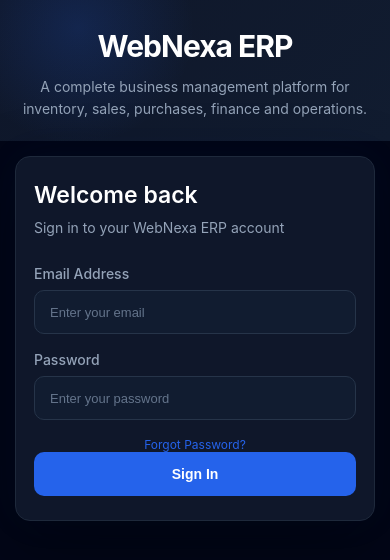
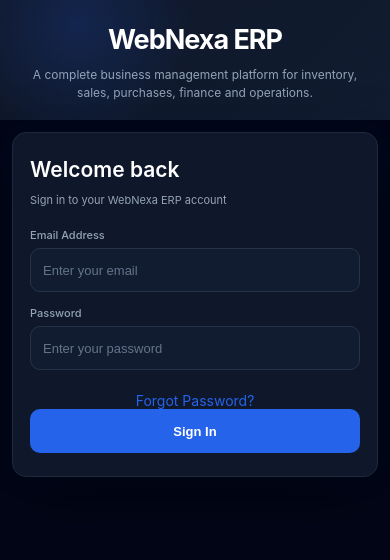
Before and after one commit to Ranjith2567/WebNexa-ERP-Management-, a React app in the folder frontend/: page /login in a window 390 px wide. Shown: the top 560 px of the page. Built offline with nearby package versions, Linux system fonts and the light colour scheme; the HTML template or start-up script is replaced by a standard one.

Commit message:
Fix login css

```diff
--- a/frontend/src/styles/login.css
+++ b/frontend/src/styles/login.css
@@ -10,6 +10,7 @@
   min-height: 100%;
   margin: 0;
   padding: 0;
+
   background: var(--bg-primary);
 }
 
@@ -37,10 +38,14 @@
    ========================================= */
 
 .login-page {
+  width: 100%;
   min-height: 100vh;
+
   display: flex;
+
   background: var(--bg-primary);
   color: var(--text-primary);
+
   overflow: hidden;
 }
 
@@ -57,7 +62,6 @@
   justify-content: center;
 
   padding: 80px;
-  box-sizing: border-box;
 
   background:
     radial-gradient(
@@ -87,6 +91,7 @@
   margin: 0;
 
   color: var(--text-secondary);
+
   font-size: 18px;
   line-height: 1.8;
 }
@@ -120,7 +125,6 @@
   justify-content: center;
 
   padding: 50px;
-  box-sizing: border-box;
 
   background: var(--bg-primary);
 }
@@ -134,7 +138,6 @@
   max-width: 430px;
 
   padding: 42px;
-  box-sizing: border-box;
 
   border: 1px solid var(--border-color);
   border-radius: 22px;
@@ -155,6 +158,7 @@
   margin: 0 0 8px;
 
   color: var(--text-primary);
+
   font-size: 30px;
   font-weight: 600;
 }
@@ -163,6 +167,7 @@
   margin: 0 0 32px;
 
   color: var(--text-secondary);
+
   font-size: 14px;
   line-height: 1.6;
 }
@@ -181,6 +186,7 @@
   margin-bottom: 8px;
 
   color: var(--text-secondary);
+
   font-size: 14px;
   font-weight: 500;
 }
@@ -190,7 +196,6 @@
   height: 48px;
 
   padding: 0 15px;
-  box-sizing: border-box;
 
   border: 1px solid var(--input-border);
   border-radius: 10px;
@@ -225,6 +230,8 @@
    ========================================= */
 
 .login-error {
+  width: 100%;
+
   margin-bottom: 18px;
   padding: 11px 13px;
 
@@ -330,52 +337,151 @@
 }
 
 /* =========================================
-   MOBILE LANDSCAPE / SMALL TABLET
+   MOBILE / SMALL TABLET
    768px
    ========================================= */
 
 @media (max-width: 768px) {
   .login-page {
-    min-height: 100vh;
-    display: block;
+    width: 100%;
+    min-width: 0;
+    min-height: 100dvh;
 
+    display: flex;
+    flex-direction: column;
+
+    overflow-x: hidden;
     overflow-y: auto;
   }
+
+  /* -------------------------------
+     BRAND
+     ------------------------------- */
 
   .login-brand {
     width: 100%;
     min-height: auto;
 
-    padding: 40px 30px 30px;
+    padding: 32px 20px 24px;
+
+    display: flex;
+    align-items: center;
+    justify-content: center;
 
     text-align: center;
   }
 
   .login-brand h1 {
-    margin-bottom: 12px;
-    font-size: 40px;
+    margin: 0 0 10px;
+
+    font-size: 32px;
+    line-height: 1.2;
+    letter-spacing: -1px;
   }
 
   .login-brand p {
-    max-width: 600px;
-    margin: auto;
+    width: 100%;
+    max-width: 500px;
 
-    font-size: 15px;
+    margin: 0 auto;
+
+    font-size: 14px;
+    line-height: 1.6;
   }
 
   .login-features {
     display: none;
   }
 
+  /* -------------------------------
+     LOGIN WRAPPER
+     ------------------------------- */
+
   .login-card-wrapper {
     width: 100%;
     min-height: auto;
 
-    padding: 30px;
+    padding: 20px;
+
+    display: flex;
+    align-items: flex-start;
+    justify-content: center;
+
+    background: var(--bg-primary);
   }
 
+  /* -------------------------------
+     LOGIN CARD
+     ------------------------------- */
+
   .login-card {
-    max-width: 500px;
+    width: 100%;
+    max-width: 430px;
+
+    padding: 30px 24px;
+
+    border-radius: 18px;
+  }
+
+  .login-card h2 {
+    font-size: 25px;
+    line-height: 1.3;
+  }
+
+  .login-subtitle {
+    margin-bottom: 24px;
+
+    font-size: 13px;
+    line-height: 1.5;
+  }
+
+  /* -------------------------------
+     FORM
+     ------------------------------- */
+
+  .login-field {
+    margin-bottom: 17px;
+  }
+
+  .login-field label {
+    margin-bottom: 7px;
+
+    font-size: 13px;
+  }
+
+  .login-field input {
+    width: 100%;
+    height: 46px;
+
+    font-size: 14px;
+  }
+
+  .login-button {
+    width: 100%;
+    height: 46px;
+
+    font-size: 14px;
+  }
+
+  /* -------------------------------
+     SUCCESS / ERROR
+     ------------------------------- */
+
+  .login-error,
+  .login-success {
+    width: 100%;
+
+    margin-bottom: 16px;
+    padding: 10px 12px;
+
+    font-size: 13px;
+    line-height: 1.5;
+  }
+
+  .auth-back-link {
+    margin-top: 20px;
+
+    font-size: 14px;
   }
 }
 
@@ -385,86 +491,223 @@
    ========================================= */
 
 @media (max-width: 576px) {
+  .login-page {
+    min-height: 100dvh;
+  }
+
+  /* -------------------------------
+     BRAND
+     ------------------------------- */
+
   .login-brand {
-    padding: 35px 20px 25px;
+    width: 100%;
+
+    padding: 28px 18px 20px;
   }
 
   .login-brand h1 {
-    font-size: 34px;
+    font-size: 30px;
     letter-spacing: -1px;
   }
 
   .login-brand p {
-    font-size: 14px;
-    line-height: 1.6;
+    font-size: 13px;
+    line-height: 1.55;
   }
 
+  /* -------------------------------
+     LOGIN WRAPPER
+     ------------------------------- */
+
   .login-card-wrapper {
-    padding: 20px;
+    width: 100%;
+
+    padding: 16px;
   }
 
-  .login-card {
-    padding: 28px 22px;
-
-    border-radius: 18px;
-  }
-
-  .login-card h2 {
-    font-size: 26px;
-  }
-
-  .login-subtitle {
-    margin-bottom: 26px;
-  }
-
-  .login-field {
-    margin-bottom: 17px;
-  }
-
-  .login-field input {
-    height: 46px;
-  }
-
-  .login-button {
-    height: 46px;
-  }
-}
-
-/* =========================================
-   SMALL MOBILE
-   400px
-   ========================================= */
-
-@media (max-width: 400px) {
-  .login-brand {
-    padding: 28px 16px 20px;
-  }
-
-  .login-brand h1 {
-    font-size: 30px;
-  }
-
-  .login-card-wrapper {
-    padding: 15px;
-  }
+  /* -------------------------------
+     LOGIN CARD
+     ------------------------------- */
 
   .login-card {
-    padding: 24px 18px;
-    border-radius: 15px;
+    width: 100%;
+    max-width: none;
+
+    padding: 26px 20px;
+
+    border-radius: 16px;
   }
 
   .login-card h2 {
     font-size: 23px;
   }
 
+  .login-subtitle {
+    margin-bottom: 22px;
+
+    font-size: 12px;
+  }
+
+  /* -------------------------------
+     FORM
+     ------------------------------- */
+
+  .login-field {
+    margin-bottom: 15px;
+  }
+
+  .login-field label {
+    font-size: 12px;
+  }
+
   .login-field input {
-    height: 44px;
+    width: 100%;
+    height: 45px;
+
+    padding: 0 13px;
+
     font-size: 13px;
   }
 
   .login-button {
+    width: 100%;
+    height: 45px;
+
+    font-size: 13px;
+  }
+
+  /* -------------------------------
+     ERROR / SUCCESS
+     ------------------------------- */
+
+  .login-error,
+  .login-success {
+    margin-bottom: 15px;
+
+    padding: 10px 11px;
+
+    border-radius: 8px;
+
+    font-size: 12px;
+    line-height: 1.5;
+  }
+
+  .auth-back-link {
+    margin-top: 18px;
+
+    font-size: 13px;
+  }
+}
+
+/* =========================================
+   VERY SMALL MOBILE
+   400px
+   ========================================= */
+
+@media (max-width: 400px) {
+  .login-page {
+    min-height: 100dvh;
+  }
+
+  /* -------------------------------
+     BRAND
+     ------------------------------- */
+
+  .login-brand {
+    width: 100%;
+
+    padding: 24px 15px 18px;
+  }
+
+  .login-brand h1 {
+    font-size: 27px;
+  }
+
+  .login-brand p {
+    font-size: 12px;
+    line-height: 1.5;
+  }
+
+  /* -------------------------------
+     LOGIN WRAPPER
+     ------------------------------- */
+
+  .login-card-wrapper {
+    width: 100%;
+
+    padding: 12px;
+  }
+
+  /* -------------------------------
+     LOGIN CARD
+     ------------------------------- */
+
+  .login-card {
+    width: 100%;
+    max-width: none;
+
+    padding: 23px 17px;
+
+    border-radius: 14px;
+  }
+
+  .login-card h2 {
+    font-size: 21px;
+  }
+
+  .login-subtitle {
+    margin-bottom: 20px;
+
+    font-size: 11px;
+  }
+
+  /* -------------------------------
+     FORM
+     ------------------------------- */
+
+  .login-field {
+    margin-bottom: 14px;
+  }
+
+  .login-field label {
+    margin-bottom: 6px;
+
+    font-size: 11px;
+  }
+
+  .login-field input {
+    width: 100%;
     height: 44px;
-    font-size: 14px;
+
+    padding: 0 12px;
+
+    font-size: 13px;
+  }
+
+  .login-button {
+    width: 100%;
+    height: 44px;
+
+    font-size: 13px;
+  }
+
+  /* -------------------------------
+     ERROR / SUCCESS
+     ------------------------------- */
+
+  .login-error,
+  .login-success {
+    margin-bottom: 14px;
+
+    padding: 9px 10px;
+
+    font-size: 11px;
+  }
+
+  .auth-back-link {
+    margin-top: 16px;
+
+    font-size: 12px;
   }
 }
 
@@ -474,7 +717,6 @@
 
 .login-success {
   width: 100%;
-  box-sizing: border-box;
 
   margin-bottom: 18px;
   padding: 11px 13px;
@@ -491,9 +733,11 @@
 
 .auth-back-link {
   display: block;
+
   margin-top: 22px;
 
   color: var(--primary);
+
   font-size: 14px;
   text-align: center;
   text-decoration: none;
@@ -503,64 +747,6 @@
 
 .auth-back-link:hover {
   color: var(--primary-hover);
-}
-
-/* =========================================
-   TABLET
-   ========================================= */
-
-@media (max-width: 768px) {
-  .login-success {
-    margin-bottom: 16px;
-    padding: 10px 12px;
-
-    font-size: 13px;
-    line-height: 1.5;
-  }
-
-  .auth-back-link {
-    margin-top: 20px;
-    font-size: 14px;
-  }
-}
-
-/* =========================================
-   MOBILE
-   ========================================= */
-
-@media (max-width: 576px) {
-  .login-success {
-    margin-bottom: 15px;
-    padding: 10px 11px;
-
-    border-radius: 8px;
-
-    font-size: 12px;
-    line-height: 1.5;
-  }
-
-  .auth-back-link {
-    margin-top: 18px;
-    font-size: 13px;
-  }
-}
-
-/* =========================================
-   SMALL MOBILE
-   ========================================= */
-
-@media (max-width: 400px) {
-  .login-success {
-    margin-bottom: 14px;
-    padding: 9px 10px;
-
-    font-size: 12px;
-  }
-
-  .auth-back-link {
-    margin-top: 16px;
-    font-size: 12px;
-  }
 }
 
 /* =========================================
@@ -595,3 +781,50 @@
   width: 100%;
   max-width: 430px;
 }
+
+/* =========================================
+   FORGOT PASSWORD - MOBILE
+   ========================================= */
+
+@media (max-width: 768px) {
+  .forgot-page {
+    min-height: 100dvh;
+
+    padding: 20px 0;
+  }
+
+  .forgot-page .login-card-wrapper {
+    width: 100%;
+
+    padding: 20px;
+  }
+
+  .forgot-page .login-card {
+    width: 100%;
+    max-width: 430px;
+  }
+}
+
+@media (max-width: 576px) {
+  .forgot-page {
+    padding: 15px 0;
+  }
+
+  .forgot-page .login-card-wrapper {
+    padding: 16px;
+  }
+
+  .forgot-page .login-card {
+    max-width: none;
+  }
+}
+
+@media (max-width: 400px) {
+  .forgot-page {
+    padding: 12px 0;
+  }
+
+  .forgot-page .login-card-wrapper {
+    padding: 12px;
+  }
+}
```
